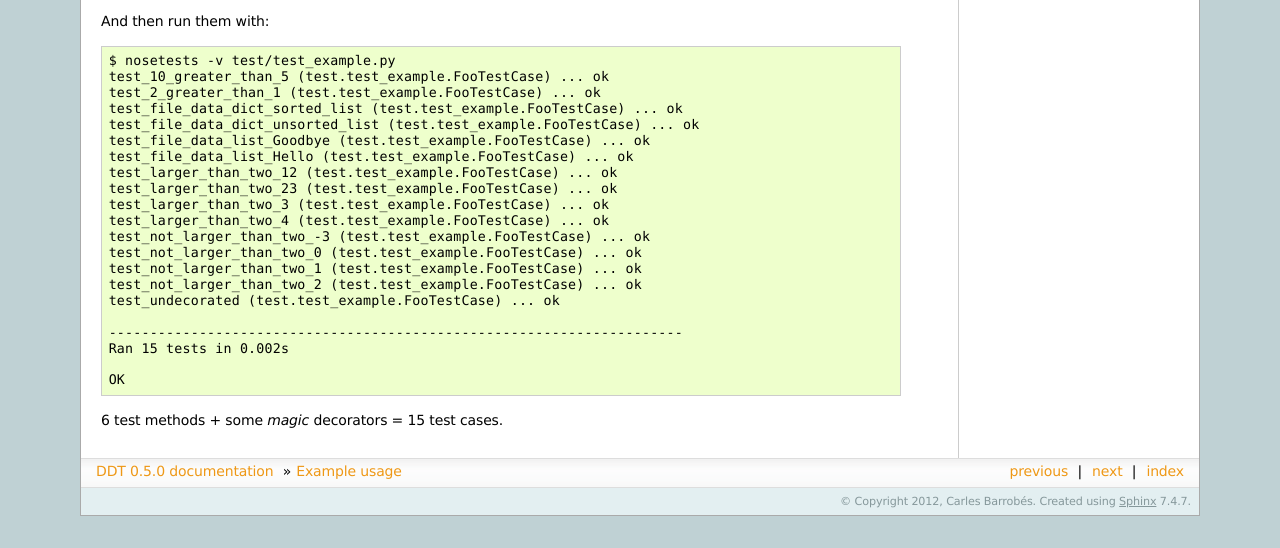
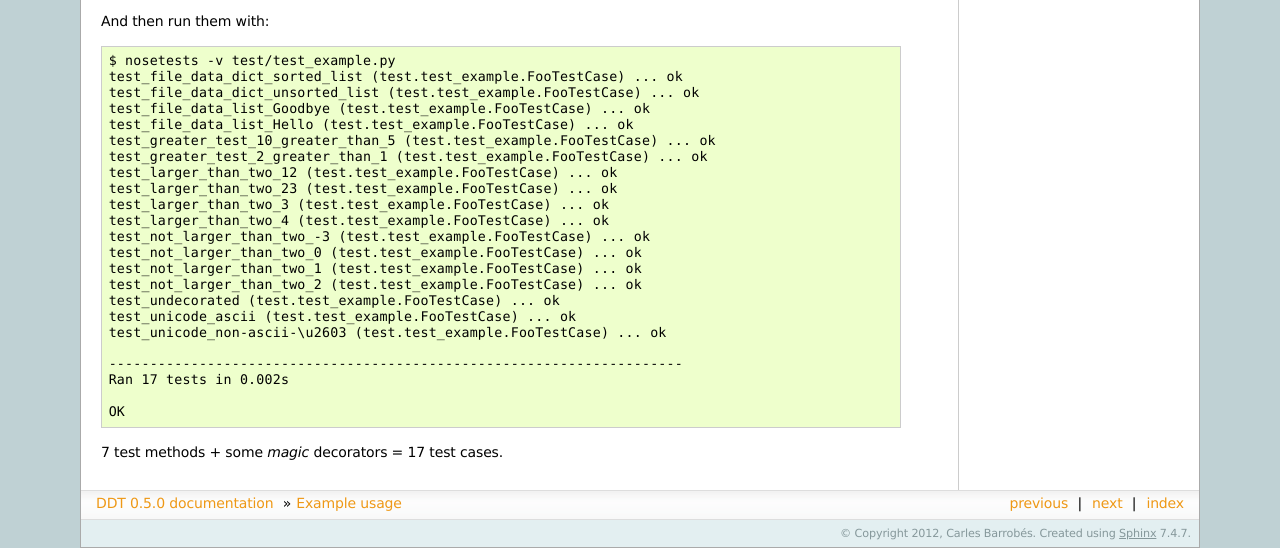
Before and after one commit to datadriventests/ddt, a Sphinx documentation site: the page built from docs/example.rst, in a window 1280 px wide. Shown: the part 610-1158 px from the top of the page. Built offline with Sphinx 7.4.7, drawn with Linux system fonts in a browser that asks for light colours; before the commit the page ends 1126 px from its top, so only the background shows below that.

Commit message:
Update documentation for non-ASCII data

```diff
--- a/docs/example.rst
+++ b/docs/example.rst
@@ -25,12 +25,12 @@
 And then run them with::
 
     $ nosetests -v test/test_example.py
-    test_10_greater_than_5 (test.test_example.FooTestCase) ... ok
-    test_2_greater_than_1 (test.test_example.FooTestCase) ... ok
     test_file_data_dict_sorted_list (test.test_example.FooTestCase) ... ok
     test_file_data_dict_unsorted_list (test.test_example.FooTestCase) ... ok
     test_file_data_list_Goodbye (test.test_example.FooTestCase) ... ok
     test_file_data_list_Hello (test.test_example.FooTestCase) ... ok
+    test_greater_test_10_greater_than_5 (test.test_example.FooTestCase) ... ok
+    test_greater_test_2_greater_than_1 (test.test_example.FooTestCase) ... ok
     test_larger_than_two_12 (test.test_example.FooTestCase) ... ok
     test_larger_than_two_23 (test.test_example.FooTestCase) ... ok
     test_larger_than_two_3 (test.test_example.FooTestCase) ... ok
@@ -40,10 +40,12 @@
     test_not_larger_than_two_1 (test.test_example.FooTestCase) ... ok
     test_not_larger_than_two_2 (test.test_example.FooTestCase) ... ok
     test_undecorated (test.test_example.FooTestCase) ... ok
+    test_unicode_ascii (test.test_example.FooTestCase) ... ok
+    test_unicode_non-ascii-\u2603 (test.test_example.FooTestCase) ... ok
 
     ----------------------------------------------------------------------
-    Ran 15 tests in 0.002s
+    Ran 17 tests in 0.002s
 
     OK
 
-6 test methods + some *magic* decorators = 15 test cases.
+7 test methods + some *magic* decorators = 17 test cases.
```
